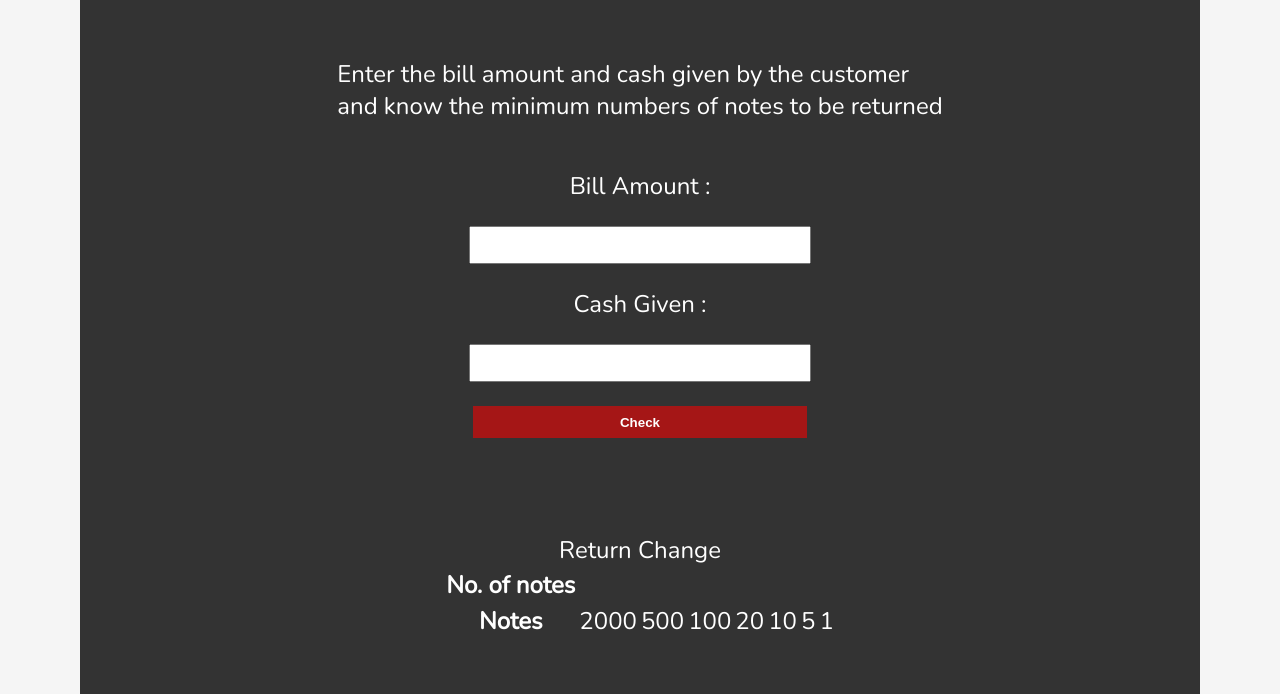
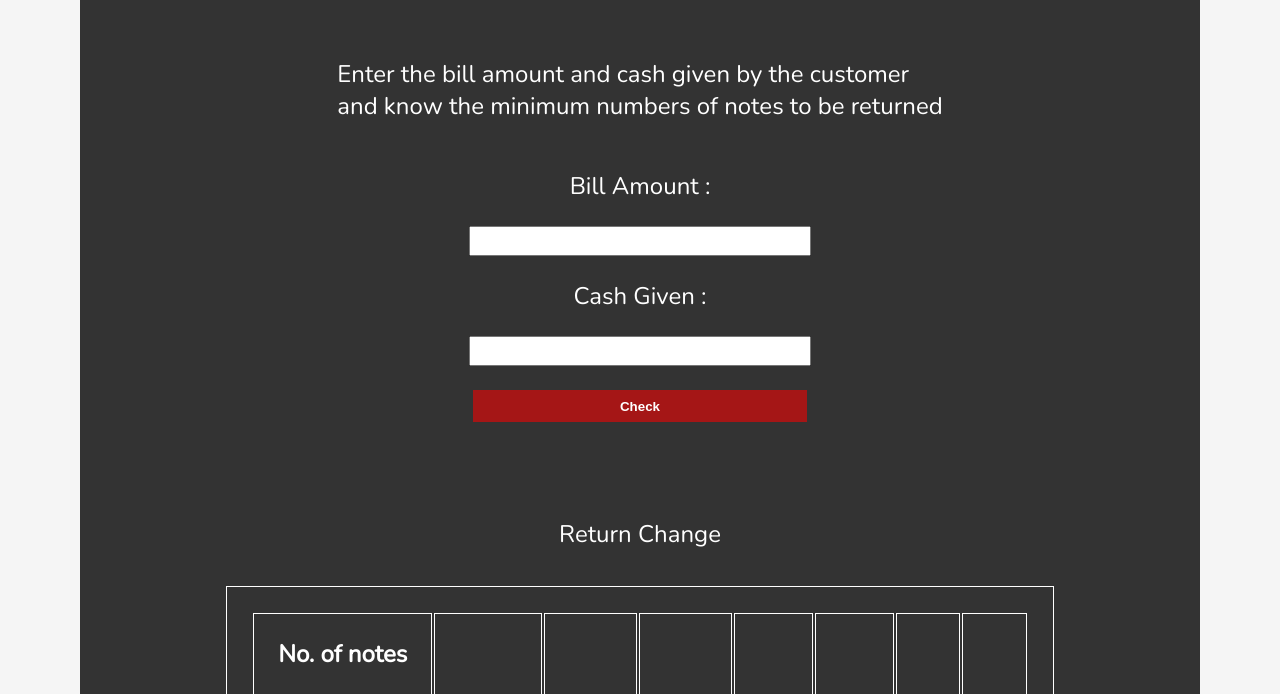
Before and after one commit to anshultamrakar/cash_register_app, a plain HTML site: page index.html in a window 1280 px wide. Shown: the part 252-946 px from the top of the page. Drawn offline with nearby package versions, Linux system fonts and the light colour scheme.

Commit message:
final commit

```diff
--- a/style.css
+++ b/style.css
@@ -15,7 +15,7 @@ body{
     flex-direction: column;
     background-color: #333;
     color: #fff;
-     padding: 3.5rem;
+    padding: 3.5rem;
     justify-content: center;
     align-items: center;
     gap:1rem;
@@ -25,7 +25,7 @@ body{
 
 input{
     width: 35%;
-    height: 4vh;
+    height: 3vh;
     font-family: 'Nunito', sans-serif;
     font-size: 1rem;
 }
@@ -39,3 +39,13 @@ button{
     font-weight: bold;
     height: 4vh;
 }
+
+table, th, td {
+    border: 1px solid;
+    padding: 1rem;
+
+  }
+
+  caption{
+    margin-bottom: 1.5rem;
+  }
```
